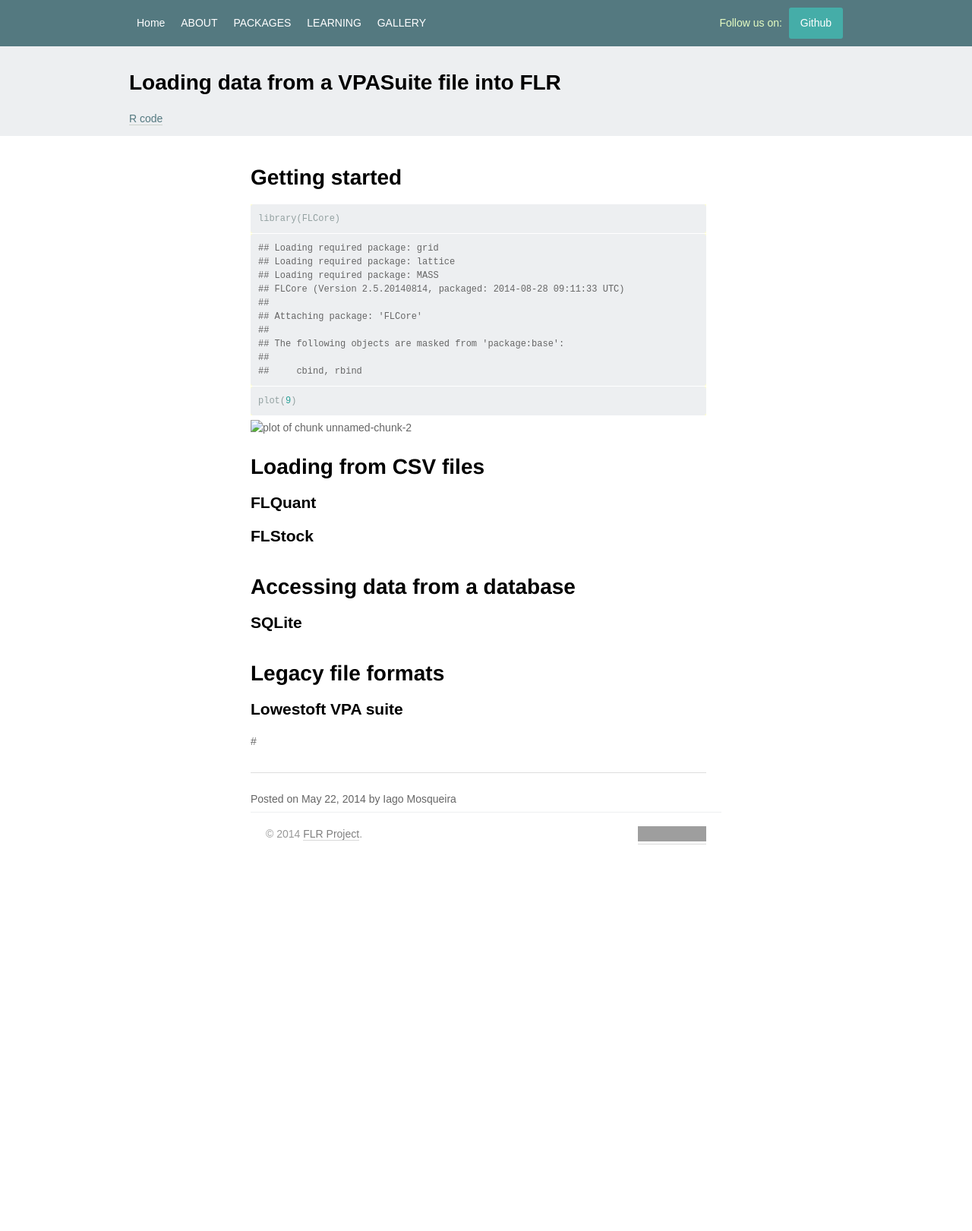
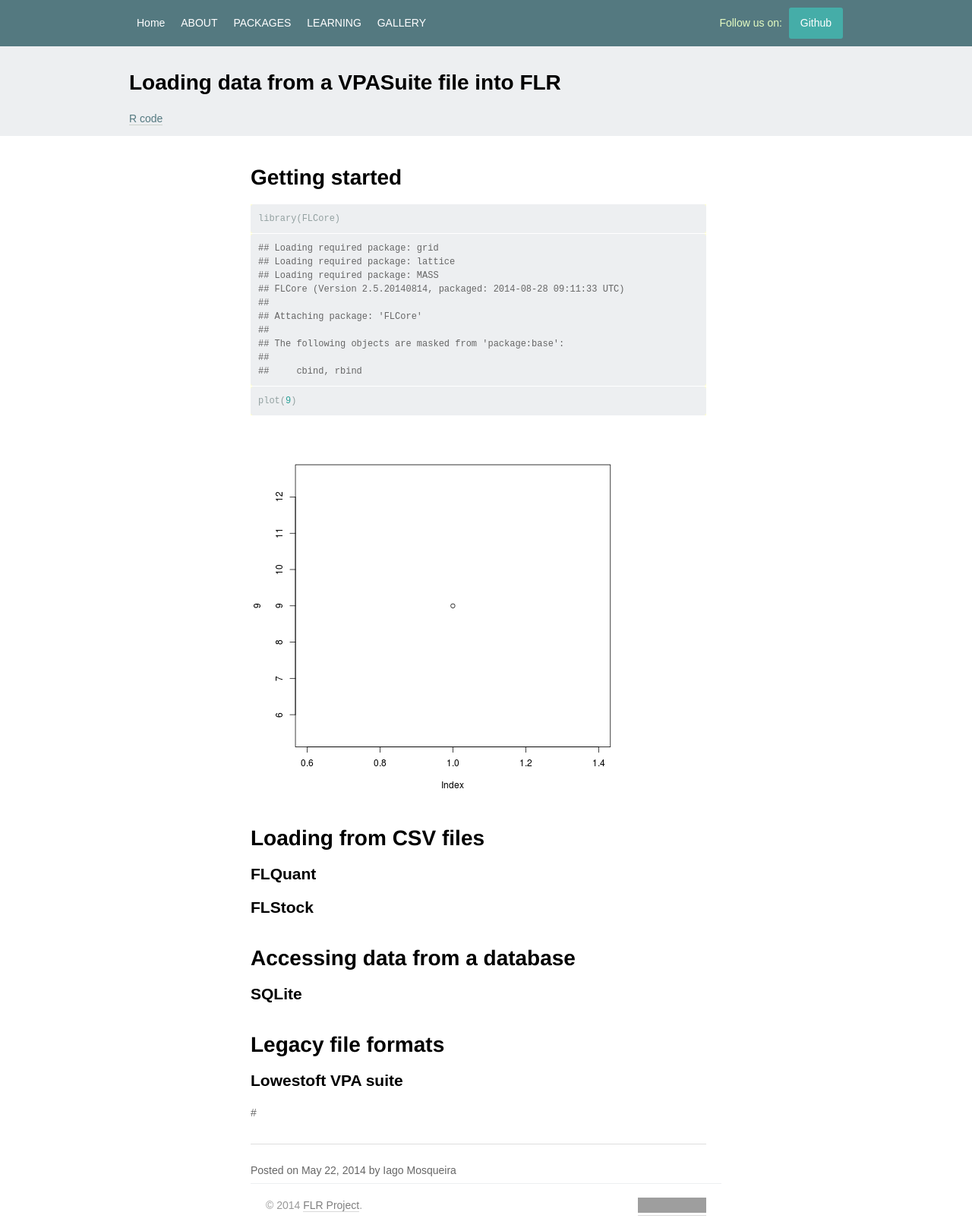
Before and after one commit to flr/flr.github.io, a Jekyll site: the page built from _posts/2014-05-22-loading-data-vpa.md, in a window 1280 px wide. Shown: the whole page at 76% size. Built offline with Jekyll 4.4.1, drawn with Linux system fonts in a browser that asks for light colours; some web fonts are replaced; before the commit the page ends 1132 px from its top, so only the background shows below that; grey boxes are pictures that could not be loaded.

```diff
--- a/_posts/2014-05-22-loading-data-vpa.md
+++ b/_posts/2014-05-22-loading-data-vpa.md
@@ -34,7 +34,7 @@
 plot(9)
 {% endhighlight %}
 
-![plot of chunk unnamed-chunk-2](http://flr-project.org/assets/_2014-05-22-loading-data-vpa/figures/unnamed-chunk-2.png)
+![plot of chunk unnamed-chunk-2](http://flr-project.org/assets/2014-05-22-loading-data-vpa/figures/unnamed-chunk-2.png)
 
 # Loading from CSV files
 
```
Also changed, not shown: 1 other file.
